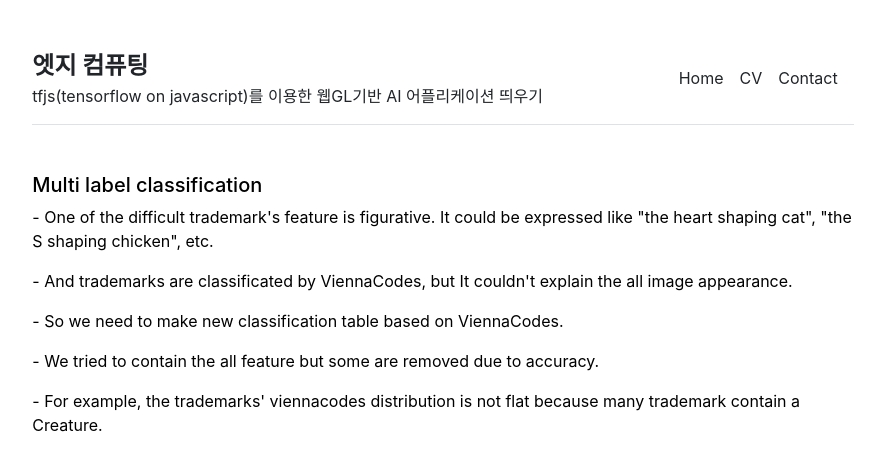
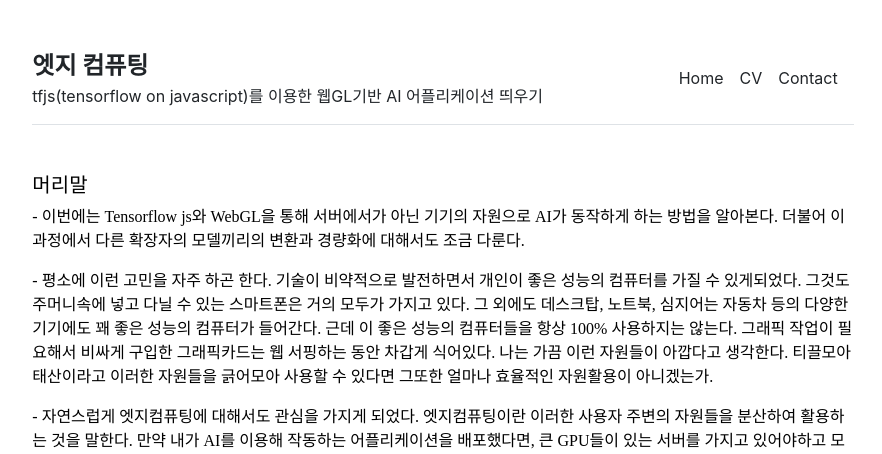
Before and after one commit to HyeongminMoon/tfjs_Edge-computing-by-inference-AImodel-on-WebGL, a Jekyll site: the page built from index.md, in a window 1280 px wide. Shown: the top 454 px of the page, without its empty margins (197-1079 px from the left). Built offline with Jekyll 4.4.1, drawn with Linux system fonts in a browser that asks for light colours; some web fonts are replaced; some of the changed text lies outside the part shown.

Commit message:
Update publications.html

```diff
--- a/_includes/publications.html
+++ b/_includes/publications.html
@@ -1,5 +1,11 @@
 <head>
     <style>
+      @import url(//fonts.googleapis.com/earlyaccess/jejumyeongjo.css);
+
+      .jm-font{
+          font-family: 'Jeju Myeongjo', serif;/*웹 폰트 지정*/
+          color: black;
+      }
       .b {
         background-color: #BBDEFB;
         padding: 10px 20px;
@@ -9,55 +15,16 @@
 
 {% if page.title == "Home" %}
 
-<h5> Multi label classification </h5>
-<p> - One of the difficult trademark's feature is figurative. It could be expressed like "the heart shaping cat", "the S shaping chicken",
-    etc. </p>
-<p> - And trademarks are classificated by ViennaCodes, but It couldn't explain the all image appearance.</p>
-<p> - So we need to make new classification table based on ViennaCodes.</p>
-<p> - We tried to contain the all feature but some are removed due to accuracy. </p>
-<p> - For example, the trademarks' viennacodes distribution is not flat because many trademark contain a Creature.</p>
-<div style="text-align:left">
-<h6> result samples </h6>
-<p><br><img src="https://user-images.githubusercontent.com/32811724/147175829-eca9976a-840c-4c90-be47-417d95fb9dcc.jpg" width="20%" title="det1" alt="det1"></img>
-<img src="https://user-images.githubusercontent.com/32811724/147175831-64ffea5f-4f69-4348-bbea-3eea60051e3f.jpg" width="20%" title="det2" alt="det2"></img>
-<img src="https://user-images.githubusercontent.com/32811724/147175832-6a53944e-3605-420e-8e9b-3692a3a6fa86.jpg" width="20%" title="det3" alt="det3"></img><br/></p>
-</div>
-
-<div class="row g-5 mb-5" style="text-align:left">
-    <div class="col-md-6">
-        <br> </br>
-        <h5> Cosine Similarity </h5>
-        <p> - We transfer learned pretrained model efficientnet-b0 with triplet loss. </p>
-        <p> - To attach triplet loss, we made triple pair dataset by above ViennaCode based trademark classification rules,
-            select two **Similar** images which has same label and one **Different** images which is selected randomly </p>
-        <p> - And we calculated the Cosine Similarity from it's final fully connected vectors.</p>
-
-        <h5> Image Similarity </h5>
-        <p> - And again we mixed the results with above multi label classification score. </p>
-        <p> - Finally we got final Image Similarity score </p>
-    </div>
-    <div class="col-md-6">
-        <br><img src="https://user-images.githubusercontent.com/32811724/147176073-92a8454d-9985-444d-b262-f7dfd4e51bd1.png" width="49%"></img>
-        <img src="https://user-images.githubusercontent.com/32811724/147176079-8fce7cc7-5017-4ead-9c3b-649fd01e1a67.png" width="49%"></img></br>
-        <br><img src="https://user-images.githubusercontent.com/32811724/147176080-073d99c5-0941-4394-bc08-d59c4fd16fd1.png" width="49%"></img>
-        <img src="https://user-images.githubusercontent.com/32811724/142619840-5c51e3bb-9ec6-44ee-a3bc-63b35ebf0211.png" width="49%"></img></br>
-    </div>
-</div>
-
-<div class="row g-5 mb-5">
-    <div class="col-md-6">
-        <img src="https://user-images.githubusercontent.com/32811724/142619590-b5fa63a2-6b15-4720-9d99-cbd15fddc3c7.png" width="90%">
-        <img src="https://user-images.githubusercontent.com/32811724/142619604-3c5aeaad-fa1d-4b18-b169-804314554c2e.png" width="90%">
-    </div>
-    <div class="col-md-6">
-        <br> </br>
-        <h5> Similar trademark searching service </h5>
-        <p> As an application of this repository, we made a Similar trademark seraching service. </p>
-        <br> </br>
-        <h5> Patent </h5>
-        <A href = "https://doi.org/10.8080/1020200181271">Patent METHOD OF SEARCHING TRADEMARKS AND APPARATUS FOR SEARCHING TRADEMARKS</A>
-    </div>
-</div>
+<h5 class="jm-font"> 머리말 </h5>
+<p class="jm-font"> - 이번에는 Tensorflow js와 WebGL을 통해 서버에서가 아닌 기기의 자원으로 AI가 동작하게 하는 방법을 알아본다. 더불어 이 과정에서 다른 확장자의 모델끼리의 변환과
+                      경량화에 대해서도 조금 다룬다.</p>
+<p class="jm-font"> - 평소에 이런 고민을 자주 하곤 한다. 기술이 비약적으로 발전하면서 개인이 좋은 성능의 컴퓨터를 가질 수 있게되었다. 그것도 주머니속에 넣고 다닐 수 있는 스마트폰은
+                      거의 모두가 가지고 있다. 그 외에도 데스크탑, 노트북, 심지어는 자동차 등의 다양한 기기에도 꽤 좋은 성능의 컴퓨터가 들어간다. 근데 이 좋은 성능의 컴퓨터들을 항상
+                      100% 사용하지는 않는다. 그래픽 작업이 필요해서 비싸게 구입한 그래픽카드는 웹 서핑하는 동안 차갑게 식어있다. 나는 가끔 이런 자원들이 아깝다고 생각한다. 티끌모아
+                      태산이라고 이러한 자원들을 긁어모아 사용할 수 있다면 그또한 얼마나 효율적인 자원활용이 아니겠는가.</p>
+<p class="jm-font"> - 자연스럽게 엣지컴퓨팅에 대해서도 관심을 가지게 되었다. 엣지컴퓨팅이란 이러한 사용자 주변의 자원들을 분산하여 활용하는 것을 말한다. 만약 내가 AI를 이용해 작동하는
+                      어플리케이션을 배포했다면, 큰 GPU들이 있는 서버를 가지고 있어야하고 모든 사용자들의 AI동작은 이 서버에서 동작한다. 이때 만약 사용자들의 개인pc, 스마트폰에서 AI가
+                      알아서 자원을 긁어와서 동작한다면? 서버의 자원부하가 해소된다. 그리고 내 손안에서 자글자글하게 AI가 돌아가고 있다는 것이 꽤나 재밌다!</p>
 
 <div class="row g-5 mb-5" style="text-align:left">
 <hr width = "90%" color = "black">
```
